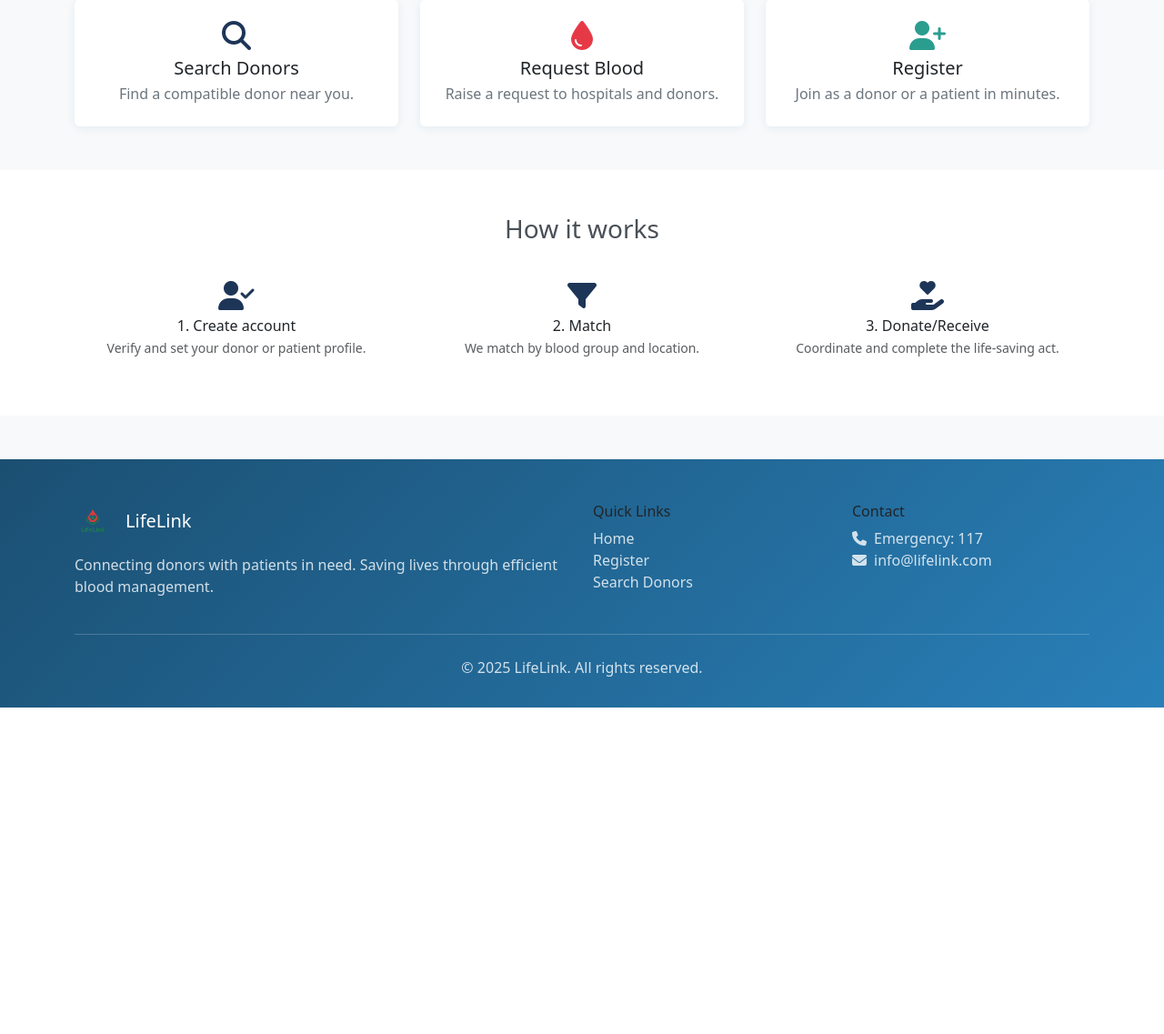
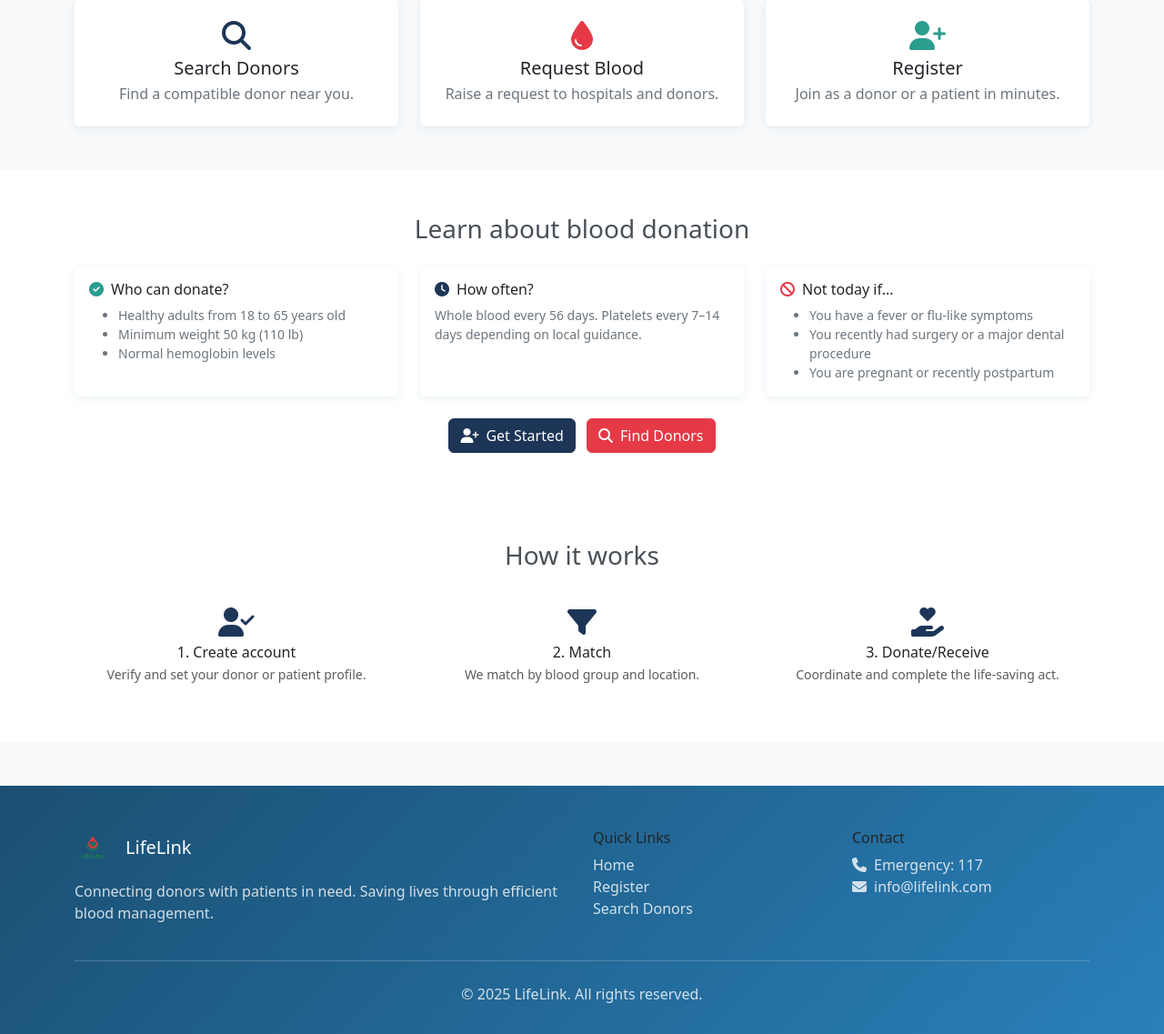
Before and after one commit to NsangouFaiza/BLOOD-DONATION-AND-BANK-MANAGEMENT-APP, a Django app: page / in a window 1280 px wide. Shown: the part 596-1733 px from the top of the page at 91% size. Before the commit the page ends 1374 px from the top, so only its background shows below. Run offline with Django 5.2, Linux system fonts and the light colour scheme; data that the repository does not hold is empty.

Commit message:
correction

```diff
--- a/static/css/theme.css
+++ b/static/css/theme.css
@@ -79,7 +79,7 @@ h1, h2, h3, h4, h5, h6 {
   filter: brightness(0.9);
 }
 
-/* Add your images to static/images as donor1.jpg, donor2.jpg, donor3.jpg */
+/* Slideshow images (JPG/PNG banners) placed under static/images */
 @keyframes donorSlideshow {
   0% { background-image: url('../images/donor1.jpg'); }
   33% { background-image: url('../images/donor2.jpg'); }
--- a/templates/core/home.html
+++ b/templates/core/home.html
@@ -62,6 +62,60 @@
     </div>
 </section>
 
+<!-- Education: About Blood Donation -->
+<section class="py-5 bg-app-white">
+    <div class="container">
+        <h2 class="h3 text-center mb-4">Learn about blood donation</h2>
+        <div class="row g-3 g-md-4">
+            <div class="col-md-4">
+                <div class="card h-100">
+                    <div class="card-body">
+                        <div class="d-flex align-items-center mb-2">
+                            <i class="fas fa-check-circle me-2 text-tertiary-green"></i>
+                            <h6 class="mb-0">Who can donate?</h6>
+                        </div>
+                        <ul class="mb-0 small text-muted">
+                            <li>Healthy adults from 18 to 65 years old</li>
+                            <li>Minimum weight 50 kg (110 lb)</li>
+                            <li>Normal hemoglobin levels</li>
+                        </ul>
+                    </div>
+                </div>
+            </div>
+            <div class="col-md-4">
+                <div class="card h-100">
+                    <div class="card-body">
+                        <div class="d-flex align-items-center mb-2">
+                            <i class="fas fa-clock me-2 text-secondary-blue"></i>
+                            <h6 class="mb-0">How often?</h6>
+                        </div>
+                        <p class="mb-0 small text-muted">Whole blood every 56 days. Platelets every 7–14 days depending on local guidance.</p>
+                    </div>
+                </div>
+            </div>
+            <div class="col-md-4">
+                <div class="card h-100">
+                    <div class="card-body">
+                        <div class="d-flex align-items-center mb-2">
+                            <i class="fas fa-ban me-2 text-accent-red"></i>
+                            <h6 class="mb-0">Not today if...</h6>
+                        </div>
+                        <ul class="mb-0 small text-muted">
+                            <li>You have a fever or flu-like symptoms</li>
+                            <li>You recently had surgery or a major dental procedure</li>
+                            <li>You are pregnant or recently postpartum</li>
+                        </ul>
+                    </div>
+                </div>
+            </div>
+        </div>
+        <div class="text-center mt-4">
+            <a href="{% url 'register' %}" class="btn btn-secondary-blue me-2"><i class="fas fa-user-plus me-2"></i>Get Started</a>
+            <a href="{% url 'search_donors' %}" class="btn btn-accent-red"><i class="fas fa-search me-2"></i>Find Donors</a>
+        </div>
+    </div>
+</section>
+
 <!-- How it works (concise) -->
 <section class="py-5 bg-app-white">
     <div class="container">
```
Also changed, not shown: templates/core/register.html (+8 -7 lines), static/images/donor1.svg (added), static/images/donor2.svg (added), static/images/donor3.svg (added).
